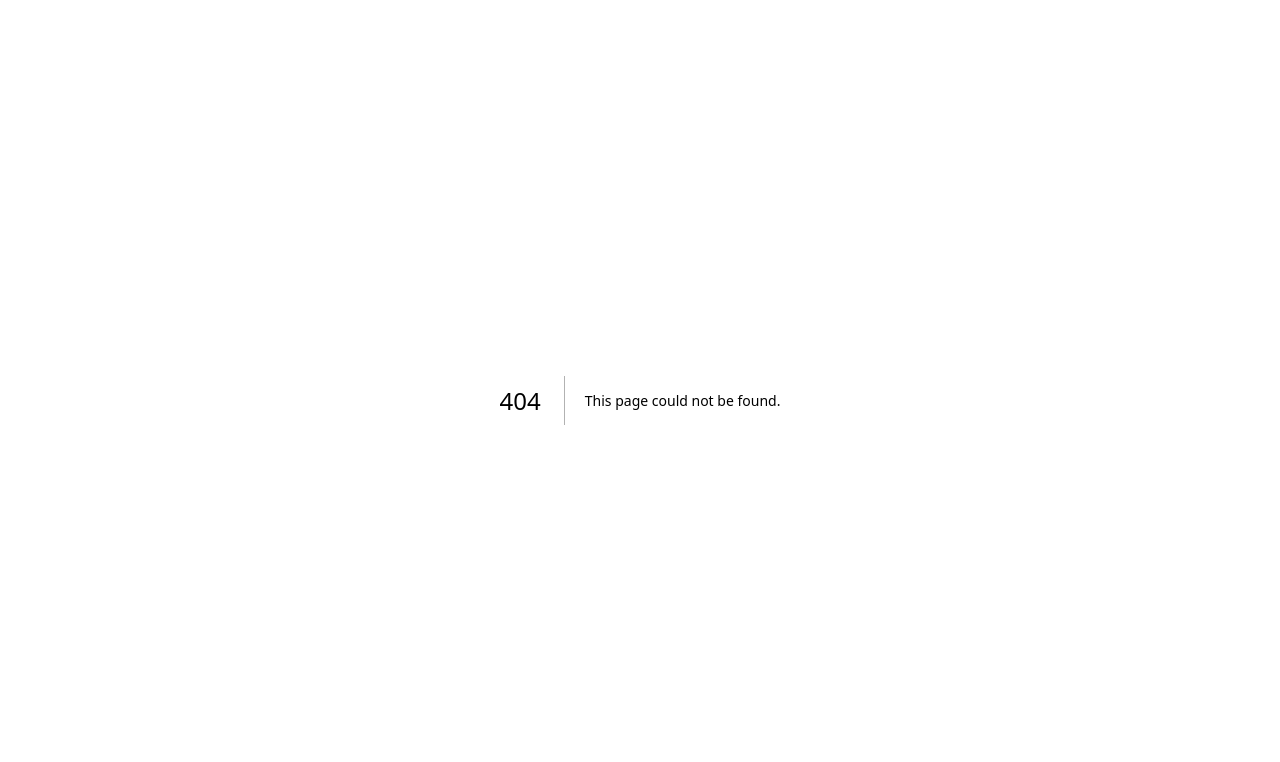
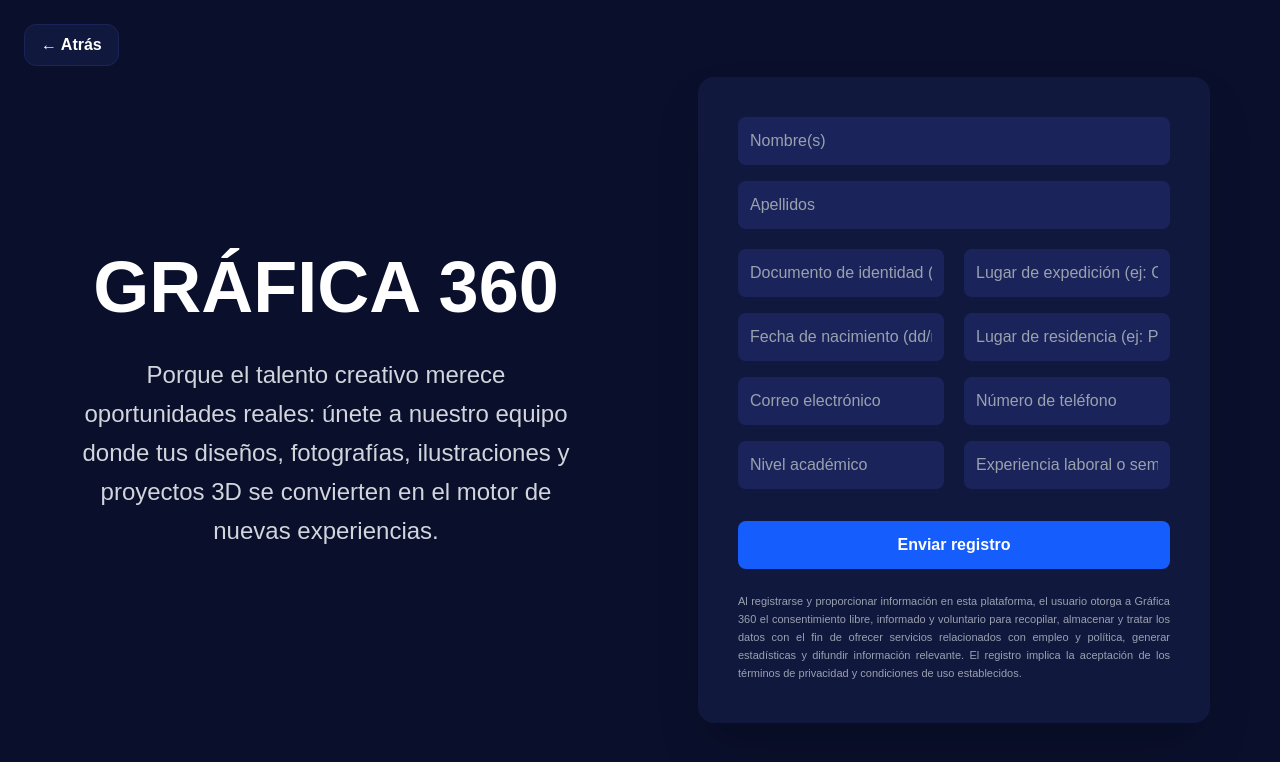
Before and after one commit to Felipejenoy/Gr-fica360, a Next.js app: page /register in a window 1280 px wide. Before the commit this address had no page. Shown: the top 762 px of the page. Built offline with nearby package versions, Linux system fonts and the light colour scheme.

Commit message:
Se creó una una página, para registrarse

```diff
--- /dev/null
+++ b/src/app/register/page.jsx
@@ -0,0 +1,128 @@
+'use client';
+import { motion } from 'framer-motion';
+import Link from 'next/link';
+import { useRouter } from 'next/navigation';
+
+export default function RegisterPage() {
+  const router = useRouter();
+
+  return (
+    <section className="min-h-screen bg-[#0A0F2C] flex flex-col items-center justify-center text-white relative px-8">
+
+      {/* Botón Atrás */}
+      <button
+        onClick={() => router.push('/')}
+        className="absolute top-6 left-6 bg-[#11183D] hover:bg-[#1B245A] text-white px-4 py-2 rounded-xl font-semibold transition flex items-center gap-2 border border-[#1B245A]"
+      >
+        ← Atrás
+      </button>
+
+      <div className="w-full max-w-7xl grid grid-cols-1 md:grid-cols-2 items-center gap-10">
+
+        {/* Columna Izquierda */}
+        <motion.div
+          initial={{ opacity: 0, x: -50 }}
+          animate={{ opacity: 1, x: 0 }}
+          transition={{ duration: 0.8 }}
+          className="flex flex-col justify-center items-center text-center px-6"
+        >
+          <h1 className="text-6xl md:text-7xl font-extrabold text-white mb-8">
+            GRÁFICA 360
+          </h1>
+          <p className="text-xl md:text-2xl text-gray-300 max-w-lg leading-relaxed">
+            Porque el talento creativo merece oportunidades reales: únete a nuestro equipo donde tus diseños, fotografías, ilustraciones y proyectos 3D se convierten en el motor de nuevas experiencias.
+          </p>
+        </motion.div>
+
+        {/* Columna Derecha - Panel de Registro */}
+        <motion.div
+          initial={{ opacity: 0, x: 50 }}
+          animate={{ opacity: 1, x: 0 }}
+          transition={{ duration: 0.8 }}
+          className="bg-[#11183D] rounded-2xl shadow-2xl p-8 md:p-10 flex flex-col w-full max-w-lg mx-auto"
+        >
+
+
+          {/* Formulario */}
+<form className="grid grid-cols-1 md:grid-cols-2 gap-5">
+  {/* Campos que ocupan toda la fila */}
+  <div className="col-span-2 flex flex-col gap-4">
+    <input
+      type="text"
+      placeholder="Nombre(s)"
+      className="bg-[#1B245A] p-3 rounded-lg placeholder-gray-400 text-white focus:outline-none focus:ring-2 focus:ring-blue-500 w-full"
+    />
+    <input
+      type="text"
+      placeholder="Apellidos"
+      className="bg-[#1B245A] p-3 rounded-lg placeholder-gray-400 text-white focus:outline-none focus:ring-2 focus:ring-blue-500 w-full"
+    />
+  </div>
+
+  {/* Columna Izquierda */}
+  <div className="flex flex-col gap-4">
+    <input
+      type="text"
+      placeholder="Documento de identidad (C.C.)"
+      className="bg-[#1B245A] p-3 rounded-lg placeholder-gray-400 text-white focus:outline-none focus:ring-2 focus:ring-blue-500"
+    />
+    <input
+      type="text"
+      placeholder="Fecha de nacimiento (dd/mm/aaaa)"
+      className="bg-[#1B245A] p-3 rounded-lg placeholder-gray-400 text-white focus:outline-none focus:ring-2 focus:ring-blue-500"
+    />
+    <input
+      type="email"
+      placeholder="Correo electrónico"
+      className="bg-[#1B245A] p-3 rounded-lg placeholder-gray-400 text-white focus:outline-none focus:ring-2 focus:ring-blue-500"
+    />
+    <input
+      type="text"
+      placeholder="Nivel académico"
+      className="bg-[#1B245A] p-3 rounded-lg placeholder-gray-400 text-white focus:outline-none focus:ring-2 focus:ring-blue-500"
+    />
+  </div>
+
+  {/* Columna Derecha */}
+  <div className="flex flex-col gap-4">
+    <input
+      type="text"
+      placeholder="Lugar de expedición (ej: Cauca - Popayán)"
+      className="bg-[#1B245A] p-3 rounded-lg placeholder-gray-400 text-white focus:outline-none focus:ring-2 focus:ring-blue-500"
+    />
+    <input
+      type="text"
+      placeholder="Lugar de residencia (ej: Popayán)"
+      className="bg-[#1B245A] p-3 rounded-lg placeholder-gray-400 text-white focus:outline-none focus:ring-2 focus:ring-blue-500"
+    />
+    <input
+      type="text"
+      placeholder="Número de teléfono"
+      className="bg-[#1B245A] p-3 rounded-lg placeholder-gray-400 text-white focus:outline-none focus:ring-2 focus:ring-blue-500"
+    />
+    <input
+      type="text"
+      placeholder="Experiencia laboral o semestre"
+      className="bg-[#1B245A] p-3 rounded-lg placeholder-gray-400 text-white focus:outline-none focus:ring-2 focus:ring-blue-500"
+    />
+  </div>
+</form>
+
+
+          {/* Botón de envío */}
+          <button
+            type="submit"
+            className="mt-8 bg-blue-600 hover:bg-blue-500 text-white py-3 rounded-lg font-semibold transition"
+          >
+            Enviar registro
+          </button>
+
+          {/* Texto legal */}
+          <p className="text-[11px] text-gray-400 text-justify mt-6 leading-relaxed">
+            Al registrarse y proporcionar información en esta plataforma, el usuario otorga a Gráfica 360 el consentimiento libre, informado y voluntario para recopilar, almacenar y tratar los datos con el fin de ofrecer servicios relacionados con empleo y política, generar estadísticas y difundir información relevante. El registro implica la aceptación de los términos de privacidad y condiciones de uso establecidos.
+          </p>
+        </motion.div>
+      </div>
+    </section>
+  );
+}
--- a/src/components/Hero.jsx
+++ b/src/components/Hero.jsx
@@ -1,6 +1,7 @@
 'use client';
 import { motion } from 'framer-motion';
 import Image from 'next/image';
+import Link from "next/link";
 
 export default function Hero() {
 
@@ -49,9 +50,11 @@ export default function Hero() {
           </ul>
         </div>
         <div className="flex gap-4">
-    <button className="bg-white text-[#0A0F2C] font-semibold px-6 py-2 rounded-full hover:bg-gray-200">
-      Registrarse
-    </button>
+   <Link href="/register" passHref>
+  <button className="bg-white text-[#0A0F2C] font-semibold px-6 py-2 rounded-full hover:bg-gray-200">
+    Registrarse
+  </button>
+</Link>
     <button className="bg-white text-[#0A0F2C] font-semibold px-6 py-2 rounded-full hover:bg-gray-200">
       Iniciar sesión
     </button>
```
